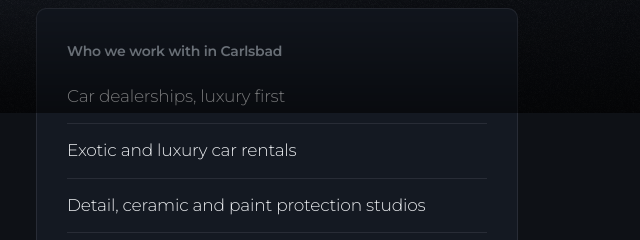
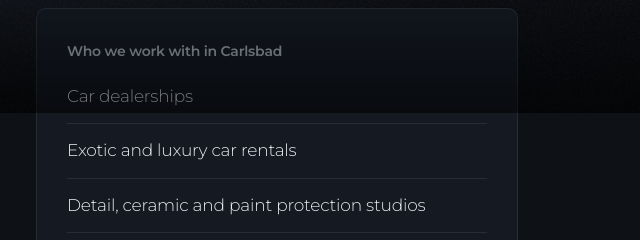
Before and after one commit to charliemarinelli123-oss/vylosmedia, a plain HTML site: page video-production-carlsbad/index.html in a window 1280 px wide. Shown: the part 687-927 px from the top of the page, 640-1280 px from the left. Drawn offline with Linux system fonts and the light colour scheme.

Commit message:
City pages + llms.txt: drop luxury first after car dealerships (#84)
Claude-Session: https://claude.ai/code/session_013xGRqWKNQPi4hcHtJ8pSC5

Co-authored-by: Claude <noreply@anthropic.com>

```diff
--- a/video-production-carlsbad/index.html
+++ b/video-production-carlsbad/index.html
@@ -65,7 +65,7 @@
       </div>
       <div class="factors">
         <p class="factors-title">Who we work with in Carlsbad</p>
-        <ul class="fit-list"><li>Car dealerships, luxury first</li><li>Exotic and luxury car rentals</li><li>Detail, ceramic and paint protection studios</li><li>Wrap and tint studios</li><li>Performance, wheel and fabrication builds</li><li>Car clubs, storage and events</li><li>Luxury and boutique hotels</li></ul>
+        <ul class="fit-list"><li>Car dealerships</li><li>Exotic and luxury car rentals</li><li>Detail, ceramic and paint protection studios</li><li>Wrap and tint studios</li><li>Performance, wheel and fabrication builds</li><li>Car clubs, storage and events</li><li>Luxury and boutique hotels</li></ul>
       </div>
     </div>
   </section>
```
Also changed, not shown: video-production-chula-vista/index.html (+1 -1 lines), video-production-coronado/index.html (+1 -1 lines), video-production-del-mar/index.html (+1 -1 lines), video-production-el-cajon/index.html (+1 -1 lines), video-production-encinitas/index.html (+1 -1 lines), video-production-escondido/index.html (+1 -1 lines), video-production-huntington-beach/index.html (+1 -1 lines), video-production-irvine/index.html (+1 -1 lines), video-production-la-jolla/index.html (+1 -1 lines), video-production-la-mesa/index.html (+1 -1 lines), video-production-newport-beach/index.html (+1 -1 lines), video-production-oceanside/index.html (+1 -1 lines), video-production-poway/index.html (+1 -1 lines), video-production-san-diego/index.html (+1 -1 lines), 3 more files.
